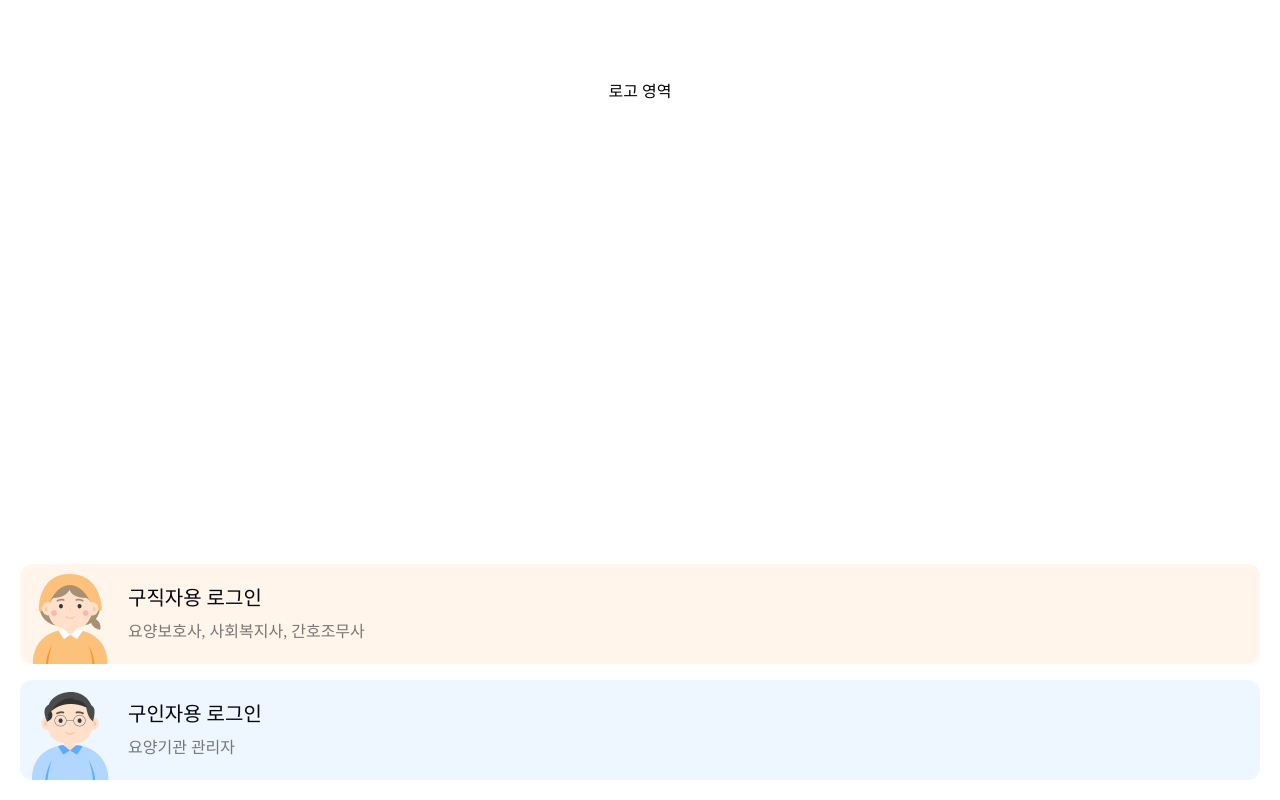
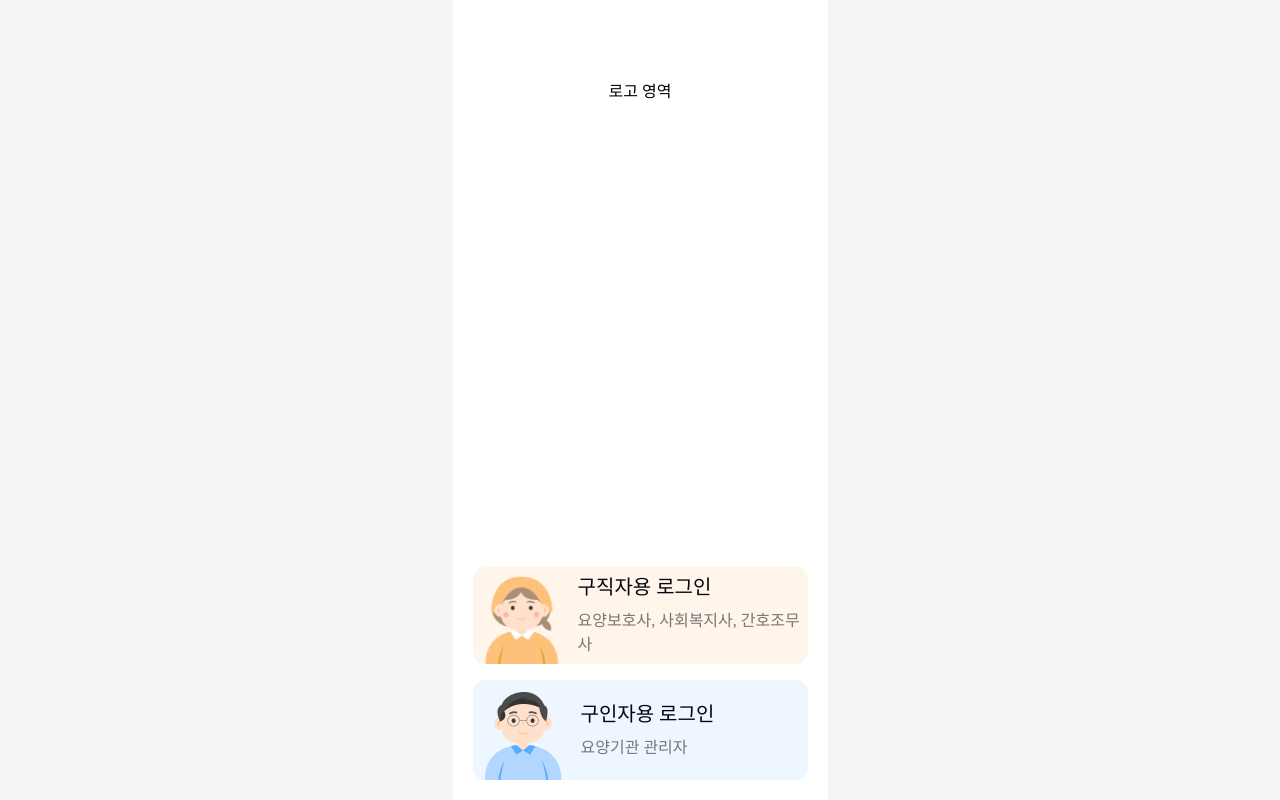
Before and after one commit to ON-GI/FrontEnd, a React (Vite) app: page / in a window 1280 px wide. Built offline with nearby package versions, Linux system fonts and the light colour scheme; no server answers; a web font is replaced by a local one.

Commit message:
design : max-width 값 추가 & 여백 컬러 설정

```diff
--- a/index.html
+++ b/index.html
@@ -16,7 +16,7 @@
     <title>온기(ON:GI)</title>
   </head>
   <body>
-    <div id="root"></div>
+    <div id="root" class="mx-auto max-w-[600px]"></div>
     <script type="module" src="/src/main.tsx"></script>
   </body>
 </html>
--- a/src/index.css
+++ b/src/index.css
@@ -1,12 +1,20 @@
 @import 'tailwindcss';
+
+* {
+  scrollbar-width: none;
+}
 
 body {
   min-height: 100svh;
   font-family: 'Pretendard Variable';
+  background-color: #f5f5f5;
 }
 
 #root {
   min-height: 100svh;
+  max-width: 375px;
+  margin: 0 auto;
+  background-color: white;
 }
 @theme {
   --color-primary-50: #f4faf5;
@@ -23,6 +31,7 @@ body {
 
   --color-gray-50: #f5f5f5;
   --color-gray-100: #e7e7e7;
+  --color-gray-150: #f2f2f2;
   --color-gray-200: #d1d1d1;
   --color-gray-300: #bdbdbd;
   --color-gray-400: #a8a8a8;
```
